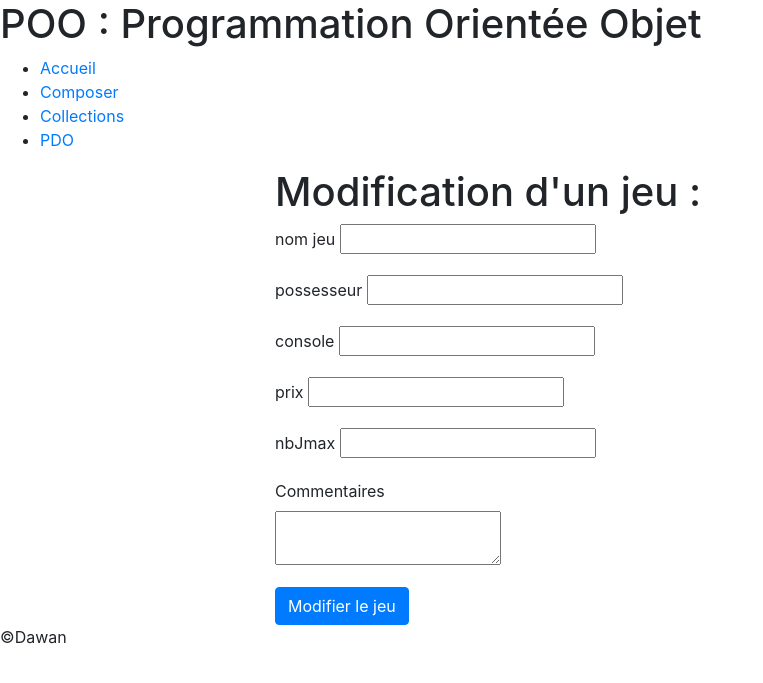
After one commit to nicoduflot/php-avance-2020-11-16, a PHP site: page /updateJeuxVideo.php in a window 1280 px wide. The commit adds this page. Shown: the top 683 px of the page, without its empty margins (0-763 px from the left). Run offline with PHP 8.4, Linux system fonts and the light colour scheme.

Commit message:
ajout bouton modifier et page modification jeux

```diff
--- /dev/null
+++ b/updateJeuxVideo.php
@@ -0,0 +1,72 @@
+<?php
+require "vendor/autoload.php";
+use Doctrine\Common\Collections\ArrayCollection;
+?>
+<!DOCTYPE HTML>
+<html>
+<head>
+    <meta charset="utf-8" />
+    <title>Php Avancé</title>
+    <?php
+    include "./src/includes/headCalls.php";
+    ?>
+</head>
+<body>
+<header>
+    <h1>POO : Programmation Orientée Objet</h1>
+</header>
+<nav>
+    <?php
+    include "./src/includes/navigation.php";
+    ?>
+</nav>
+<main class="container">
+    <section class="row">
+        <article class="col-lg-8 offset-2">
+            <h1>Modification d'un jeu : </h1>
+            <form method="post">
+                <!--
+                [ID] => 1
+                [nom] => Super Mario Bros
+                [possesseur] => Florent
+                [console] => NES
+                [prix] => 4
+                [nbre_joueurs_max] => 1
+                [commentaires] => Un jeu d'anthologie !
+                -->
+                <fieldset class="form-group">
+                    <label for="nom">nom jeu</label>
+                    <input type="text" name="nom" id="nom" />
+                </fieldset>
+                <fieldset class="form-group">
+                    <label for="possesseur">possesseur</label>
+                    <input type="text" name="possesseur" id="possesseur" />
+                </fieldset>
+                <fieldset class="form-group">
+                    <label for="console">console</label>
+                    <input type="text" name="console" id="console" />
+                </fieldset>
+                <fieldset class="form-group">
+                    <label for="prix">prix</label>
+                    <input type="text" name="prix" id="prix" />
+                </fieldset>
+                <fieldset class="form-group">
+                    <label for="nbJmax">nbJmax</label>
+                    <input type="text" name="nbJmax" id="nbJmax" />
+                </fieldset>
+                <fieldset class="form-group">
+                    <label for="commentaires">Commentaires</label><br />
+                    <textarea name="commentaires" id="commentaires"></textarea>
+                </fieldset>
+                <button class="btn btn-primary" type="submit" name="modifJeu" id="modifJeu" value="modifJeu">
+                    Modifier le jeu
+                </button>
+            </form>
+        </article>
+    </section>
+</main>
+<footer>
+    &copy;Dawan
+</footer>
+</body>
+</html>
```
Also changed, not shown: pdo.php (+8 -0 lines).
